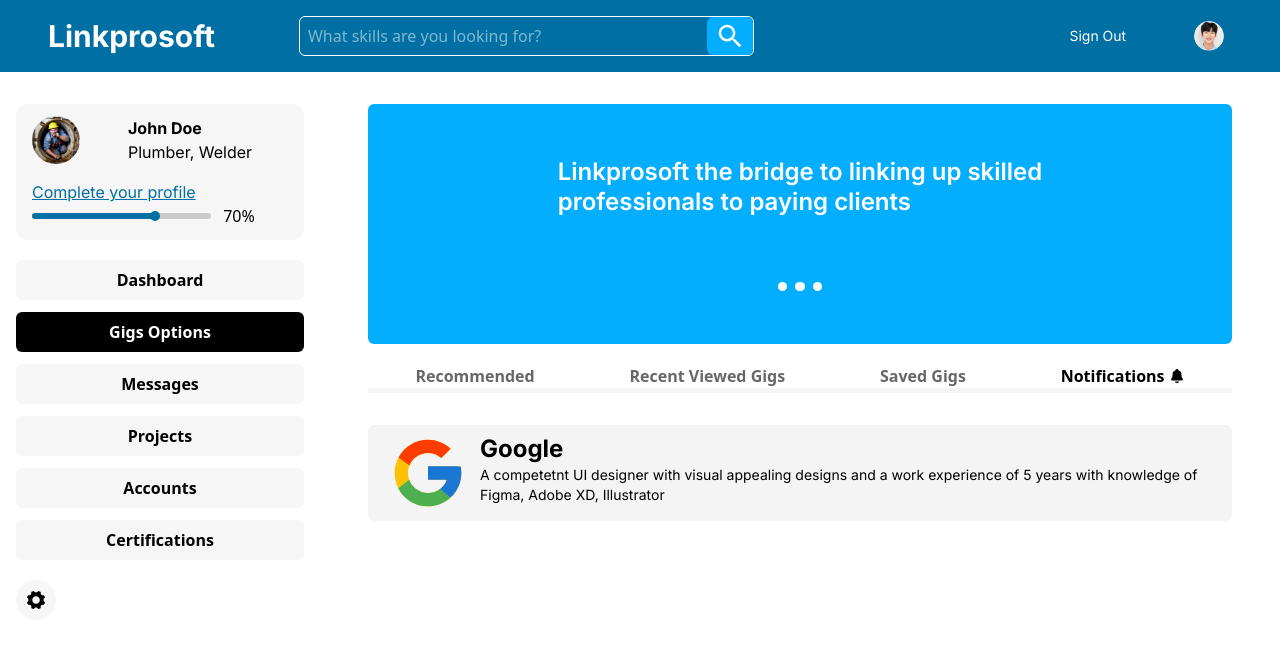
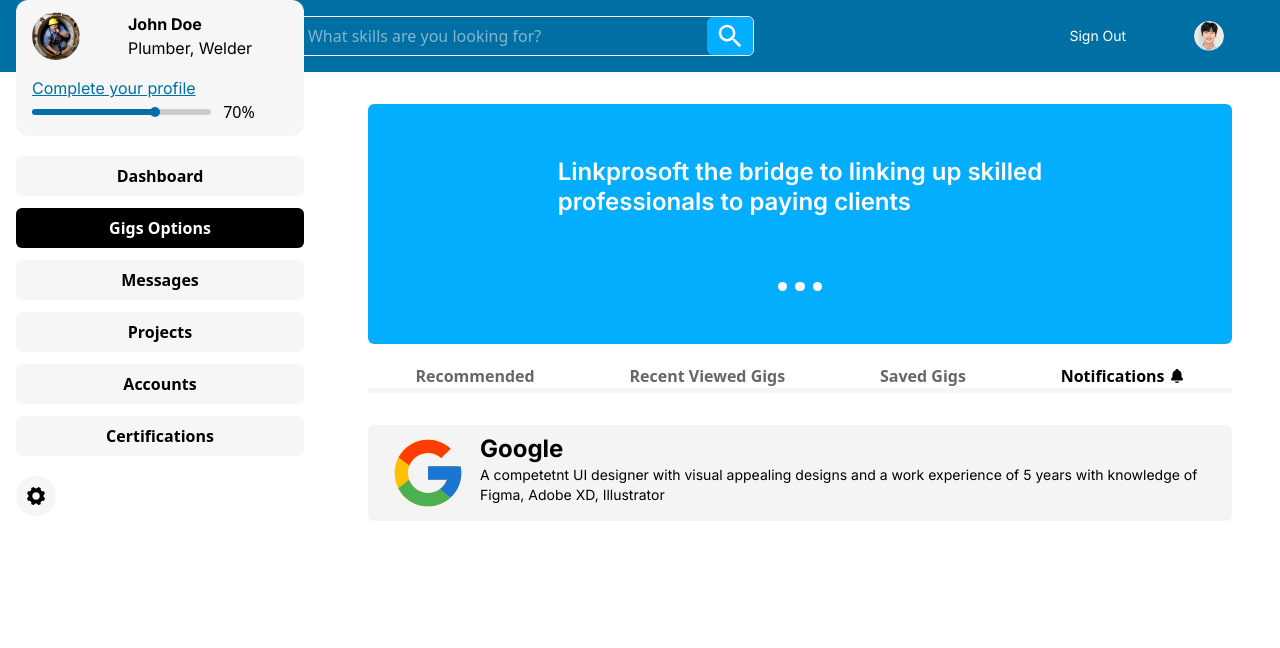
Before and after one commit to german-machine/Linkprosoft, a React (Vite) app in the folder Front-end/: page /user-dashboard/gigs-options/notifications in a window 1280 px wide. Shown: the top 648 px of the page. Built offline with nearby package versions, Linux system fonts and the light colour scheme.

Commit message:
made sidebar positioning fixed

```diff
--- a/Front-end/src/Pages/UserDashboard/components/SideBar.jsx
+++ b/Front-end/src/Pages/UserDashboard/components/SideBar.jsx
@@ -1,4 +1,4 @@
-import React, { useEffect, useState } from 'react'
+import React, { useEffect, useState, useRef } from 'react'
 import worker from '../assets/worker.svg'
 import { Link } from 'react-router-dom'
 import '../components/Scroll.css'
@@ -7,6 +7,7 @@ import { IoIosSettings } from 'react-icons/io'
 
 const SideBar = ({ isToggled, location, isActive, setIsActive, setIsToggled }) => {
     const [rangeValue, setRangeValue] = useState(70);
+    const menuRef = useRef(null);
 
     useEffect(() => {
         const percent = (rangeValue / 100) * 100;
@@ -22,11 +23,27 @@ const SideBar = ({ isToggled, location, isActive, setIsActive, setIsToggled }) =
     }, [location.pathname]);
 
 
+    useEffect(() => {
+        function handleClickOutside(event) {
+          if (menuRef.current && !menuRef.current.contains(event.target)) {
+            setIsToggled(false);
+          }
+        }
+
+        if (isToggled) {
+          document.addEventListener("mousedown", handleClickOutside);
+        }
+
+        return () => {
+          document.removeEventListener("mousedown", handleClickOutside);
+        };
+      }, [isToggled]);
+
 
   return (
     <>
 
-    {<aside className={`${isToggled ? "right-0 duration-1000" : "-right-[100%] lg:right-0 duration-1000"} absolute lg:fixed lg:left-0 lg:bottom0 w-[80%] md:w-[60%] lg:w-[30%] xl:w-[25%] bg-white lg:bg-transparent drop-shadow-lg lg:drop-shadow-none rounded-md lg:rounded-none z-[999] overflow-x-hidden`}>
+    {<aside ref={menuRef} className={`${isToggled ? "right-0 duration-1000" : "-right-[100%] lg:right-0 duration-1000"} fixed top-0 lg:left-0 lg:bottom0 w-[80%] md:w-[60%] lg:w-[30%] xl:w-[25%] bg-white lg:bg-transparent drop-shadow-lg lg:drop-shadow-none rounded-md lg:rounded-none z-[9999] overflow-x-hidden min-h-screen`}>
         <div className="w-[90%] mx-auto flex flex-col gap-5 py-5 lg:py-0">
             <div className='py-3 bg-[#F6F6F6] rounded-xl'>
                 <div className='flex justify- gap-4 items-center px-4'>
```
